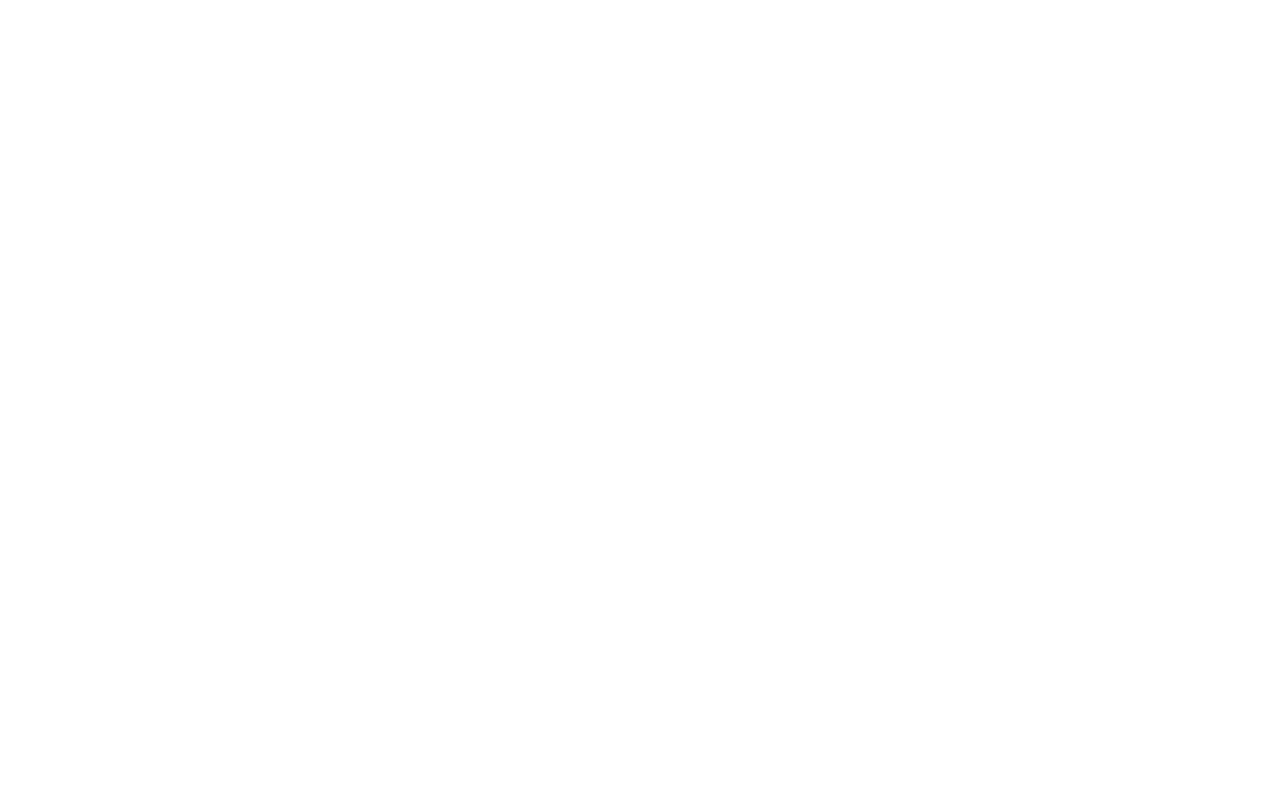
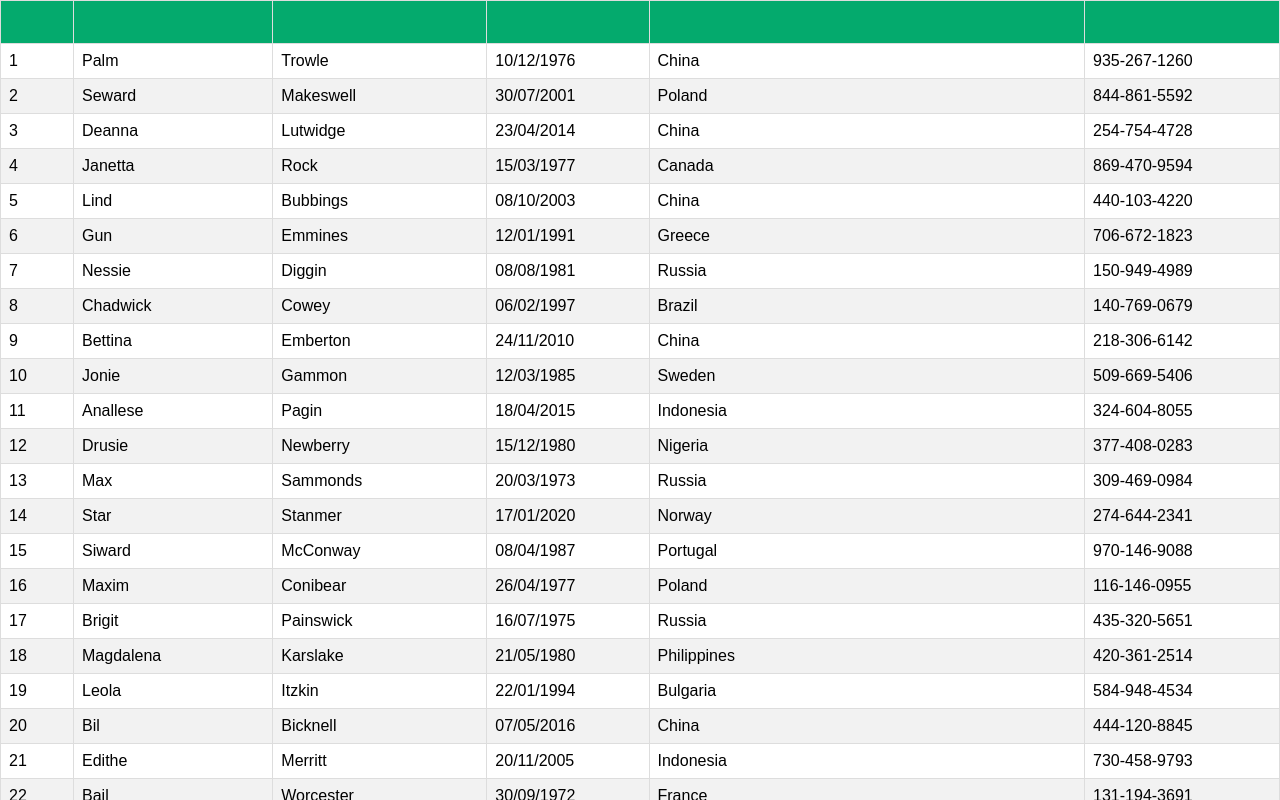
Before and after one commit to KoichaDev/React-Pagination, a React (Create React App) app: page / in a window 1280 px wide. Shown: the top 800 px of the page. Built offline with nearby package versions, Linux system fonts and the light colour scheme.

Commit message:
Add: ✨ Rendering the Table on the GUI

```diff
--- a/src/App.js
+++ b/src/App.js
@@ -1,9 +1,10 @@
 import React from 'react'
+import BasicTable from './components/BasicTable'
 
 const App = () => {
   return (
     <div>
-
+       <BasicTable />
     </div>
   )
 }
--- a/src/components/BasicTable.js
+++ b/src/components/BasicTable.js
@@ -40,7 +40,7 @@
                         <tr {...row.getRowProps()}>
                             {
                                 row.cells.map(rowCell => {
-                                    return <td {...rowCell.getCellProps()}>{rowCelly.render('Cell')}</td>
+                                    return <td {...rowCell.getCellProps()}>{rowCell.render('Cell')}</td>
                                 })
                             }
                         </tr>
```
